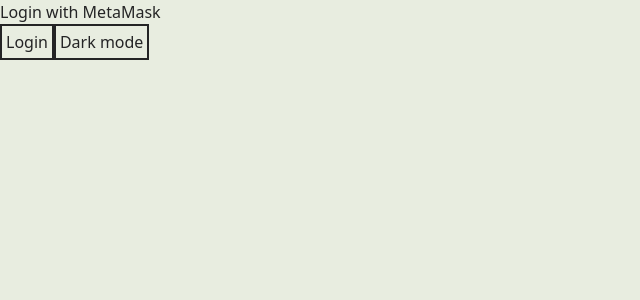
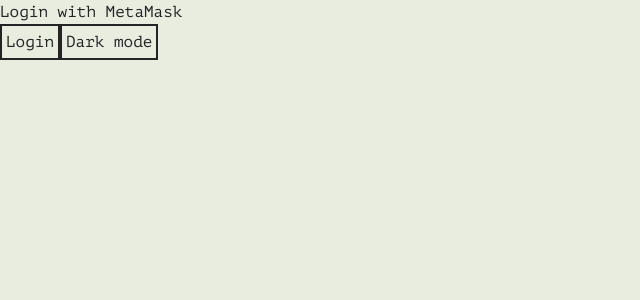
Before and after one commit to alyonafuria/gstapp, a React (Create React App) app: page / in a window 1280 px wide. Shown: the top 300 px of the page, without its empty margins (0-640 px from the left). Built offline with nearby package versions, Linux system fonts and the light colour scheme.

Commit message:
FEAT: add custom font

```diff
--- a/src/index.css
+++ b/src/index.css
@@ -1,6 +1,13 @@
 @tailwind base;
 @tailwind components;
 @tailwind utilities;
+
+@font-face {
+  font-family: "PT-Mono";
+  src: url("../public/PT-Mono_Regular.ttf") format("truetype");
+  font-weight: normal;
+  font-style: normal;
+}
 
 @layer base {
   .bg-color {
--- a/tailwind.config.js
+++ b/tailwind.config.js
@@ -16,6 +16,9 @@
         dogwood: "#AC8A86",
         cinerous: "#6D4E4A",
       },
+      fontFamily: {
+        sans: ["PT-Mono", "sans"],
+      },
     },
   },
   plugins: [],
```
Also changed, not shown: public/PT-Mono_Regular.ttf (added).
